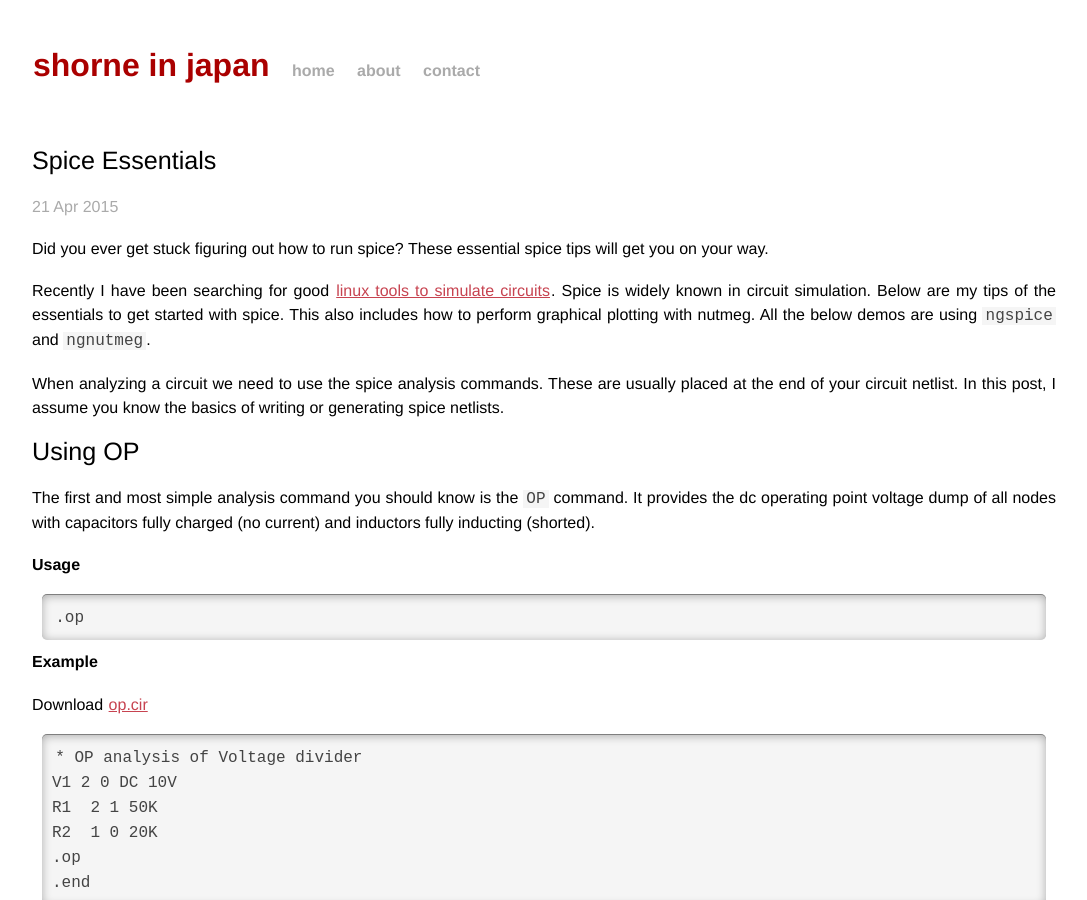
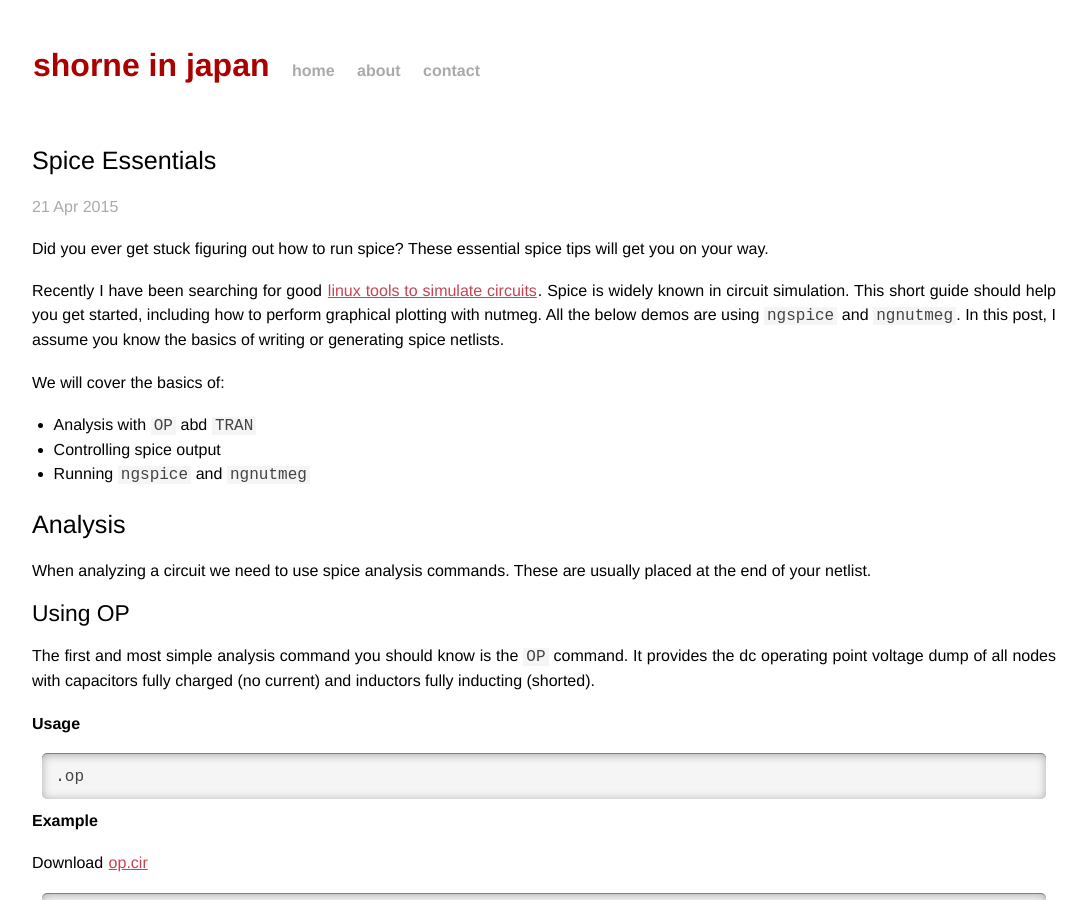
Before and after one commit to stffrdhrn/stffrdhrn.github.io, a Jekyll site: the page built from _posts/2015-04-21-spice-essentials.md, in a window 1280 px wide and 900 px high. Shown: the whole window, without its empty margins (96-1183 px from the left). Built offline with Jekyll 4.4.1, drawn with Linux system fonts in a browser that asks for light colours; Markdown is read by kramdown in place of the engine named in the settings; comment, search, counter and statistics services are not loaded.

Commit message:
Fix intro to be more to the point

````diff
--- a/_posts/2015-04-21-spice-essentials.md
+++ b/_posts/2015-04-21-spice-essentials.md
@@ -7,11 +7,18 @@ categories: [electronics]
 
 Did you ever get stuck figuring out how to run spice? These essential spice tips will get you on your way.
 
-Recently I have been searching for good [linux tools to simulate circuits](http://en.wikipedia.org/wiki/List_of_free_electronics_circuit_simulators).  Spice is widely known in circuit simulation. Below are my tips of the essentials to get started with spice. This also includes how to perform graphical plotting with nutmeg.  All the below demos are using ```ngspice``` and ```ngnutmeg```.
+Recently I have been searching for good [linux tools to simulate circuits](http://en.wikipedia.org/wiki/List_of_free_electronics_circuit_simulators).  Spice is widely known in circuit simulation. This short guide should help you get started, including how to perform graphical plotting with nutmeg.  All the below demos are using `ngspice` and `ngnutmeg`. In this post, I assume you know the basics of writing or generating spice netlists.
 
-When analyzing a circuit we need to use the spice analysis commands.  These are usually placed at the end of your circuit netlist. In this post, I assume you know the basics of writing or generating spice netlists.
+We will cover the basics of:
+- Analysis with `OP` abd `TRAN`
+- Controlling spice output
+- Running `ngspice` and `ngnutmeg`
 
-## Using OP
+## Analysis
+
+When analyzing a circuit we need to use spice analysis commands.  These are usually placed at the end of your netlist.
+
+### Using OP
 
 The first and most simple analysis command you should know is the `OP` command. It provides the dc operating point voltage dump of all nodes with capacitors fully charged (no current) and inductors fully inducting (shorted).
 
@@ -52,7 +59,7 @@ No. of Data Rows : 1
         v1#branch                        -1.42857e-04
 ```
 
-## Using TRAN
+### Using TRAN
 
 The next analysis command to know is the ```TRAN``` command.
 
````
